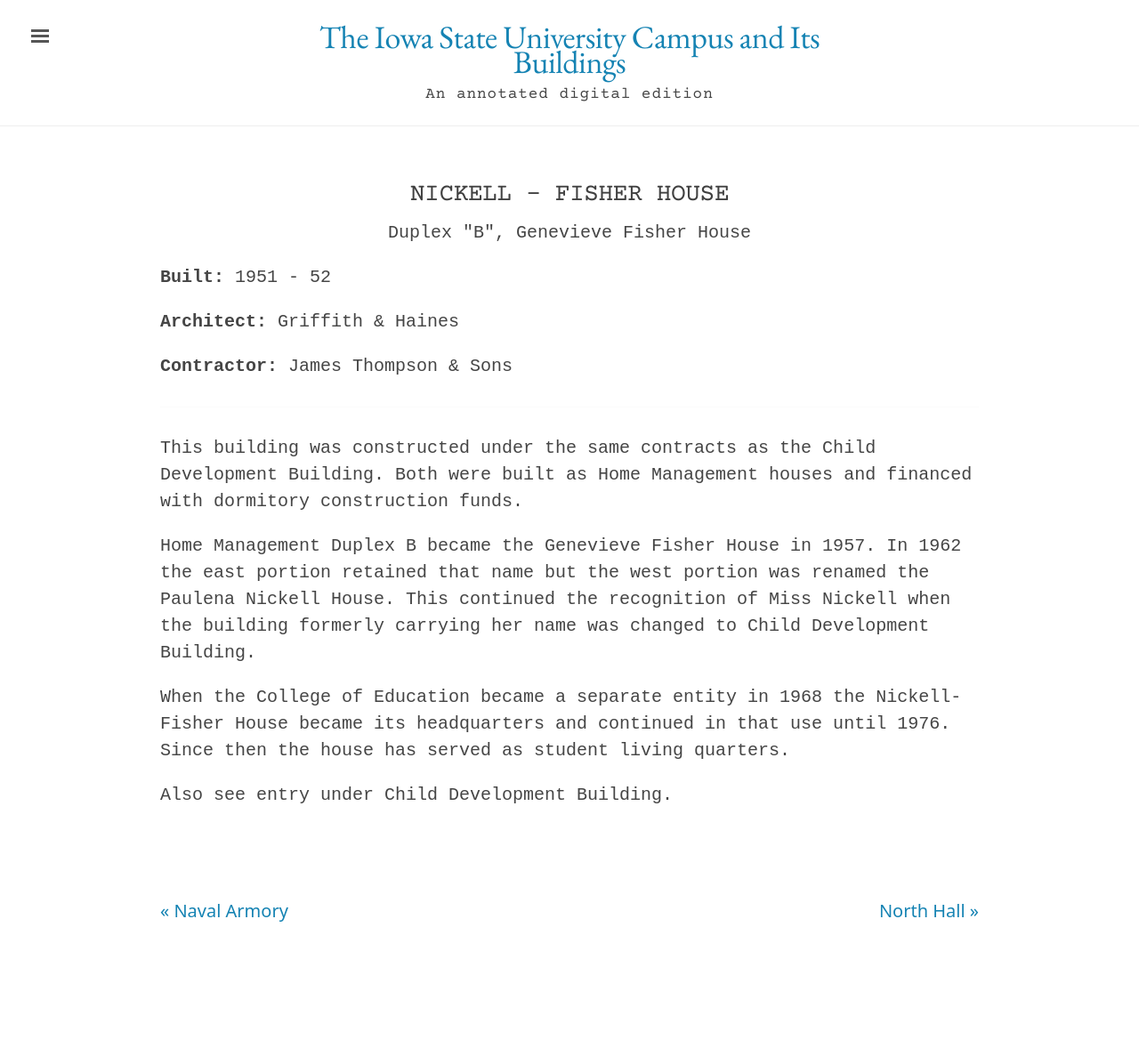
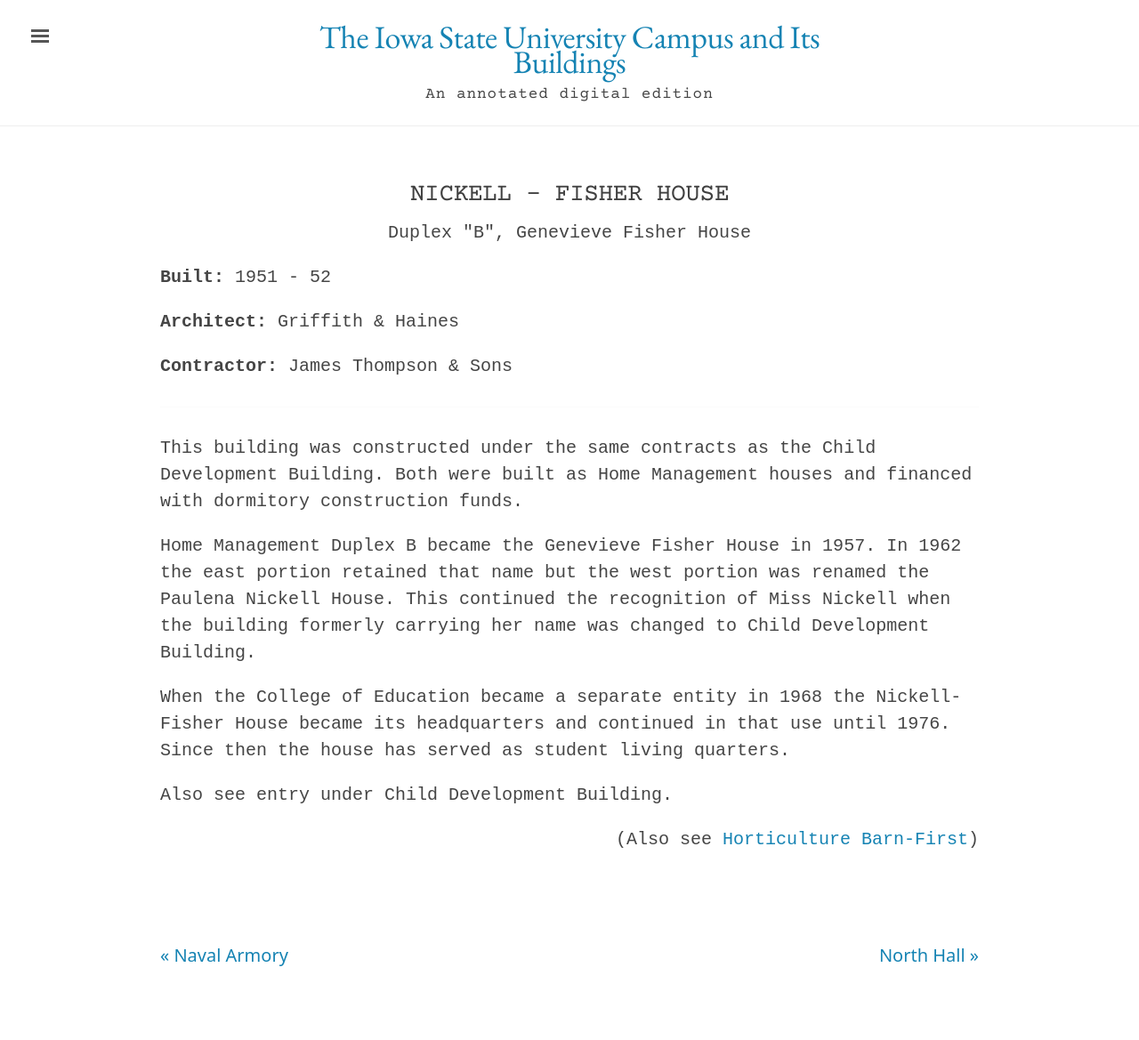
Before and after one commit to emanderson811/day-edition, a Jekyll site: the page built from _texts/buildings/151day-nickell-fisher-house.md, in a window 1280 px wide. Shown: the whole page at 89% size. Built offline with Jekyll 4.4.1, drawn with Linux system fonts in a browser that asks for light colours; before the commit the page ends 1119 px from its top, so only the background shows below that.

Commit message:
Update 151day-nickell-fisher-house.md

```diff
--- a/_texts/buildings/151day-nickell-fisher-house.md
+++ b/_texts/buildings/151day-nickell-fisher-house.md
@@ -23,3 +23,5 @@
 When the College of Education became a separate entity in 1968 the Nickell-Fisher House became its headquarters and continued in that use until 1976. Since then the house has served as student living quarters.
 
 Also see entry under Child Development Building.
+
+<p style="text-align: right;">(Also see <a href="https://emanderson811.github.io/day-edition/texts/buildings/107day-horticulture-barn-first/">Horticulture Barn-First</a>)</p>
```
